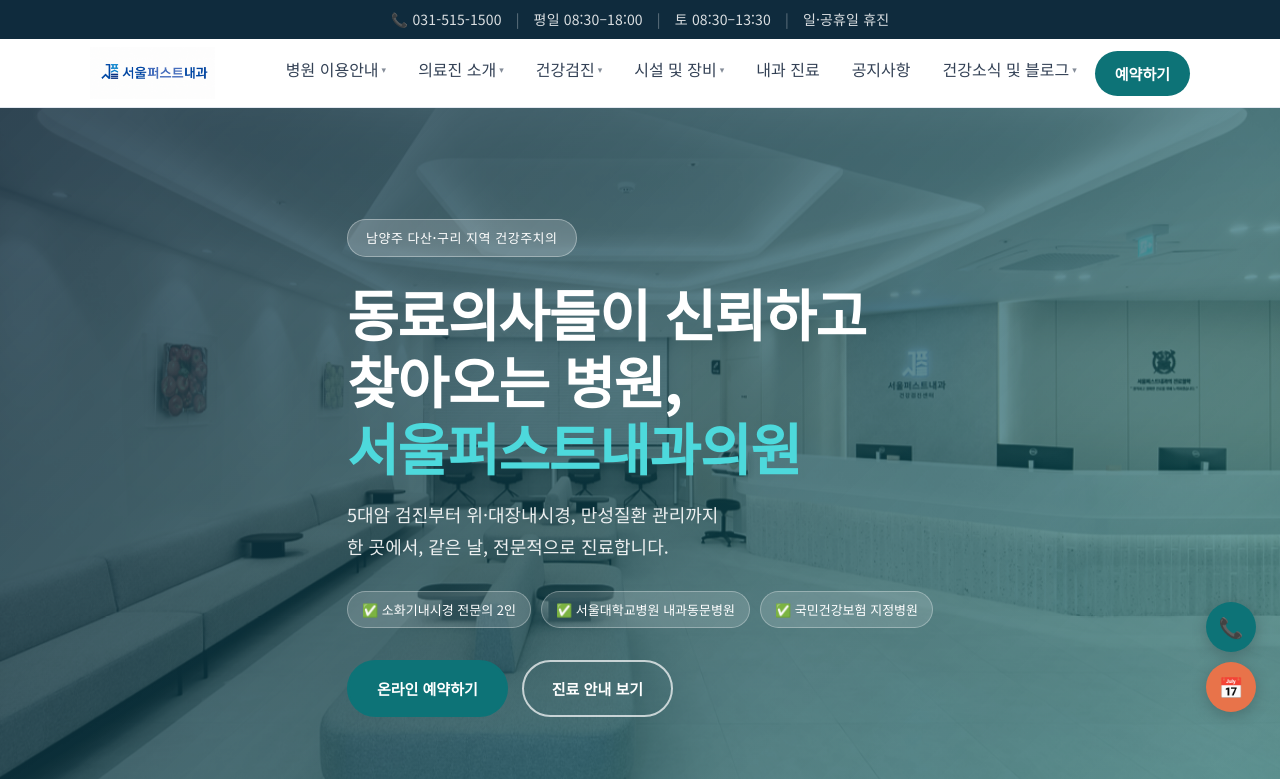
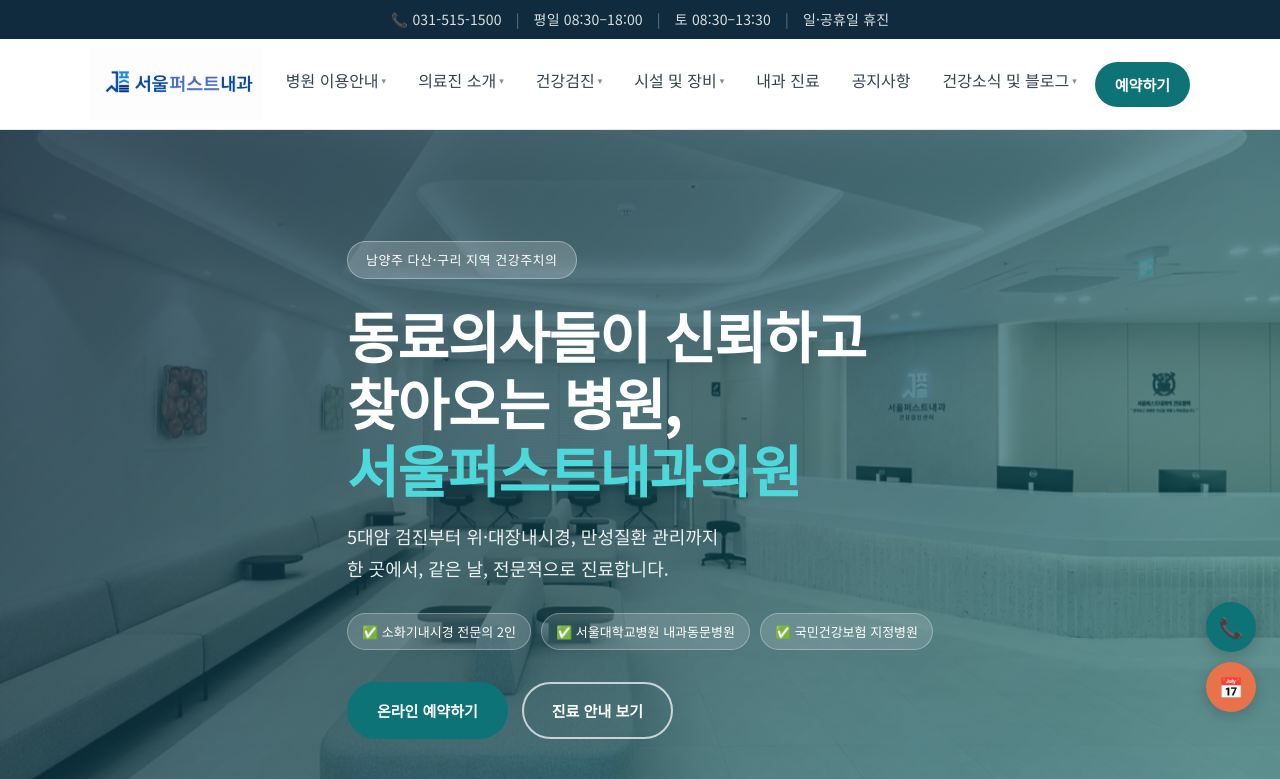
Before and after one commit to dodezi/seoulfirst-website, a plain HTML site: page index.html in a window 1280 px wide. Shown: the top 779 px of the page. Drawn offline with Linux system fonts and the light colour scheme.

Commit message:
로고 크기 확대 (72px)

```diff
--- a/multipage.css
+++ b/multipage.css
@@ -76,11 +76,11 @@
   display: flex;
   align-items: center;
   justify-content: space-between;
-  height: 68px;
+  height: 90px;
 }
 
 .mp-logo img {
-  height: 52px;
+  height: 72px;
   width: auto;
 }
 
```
